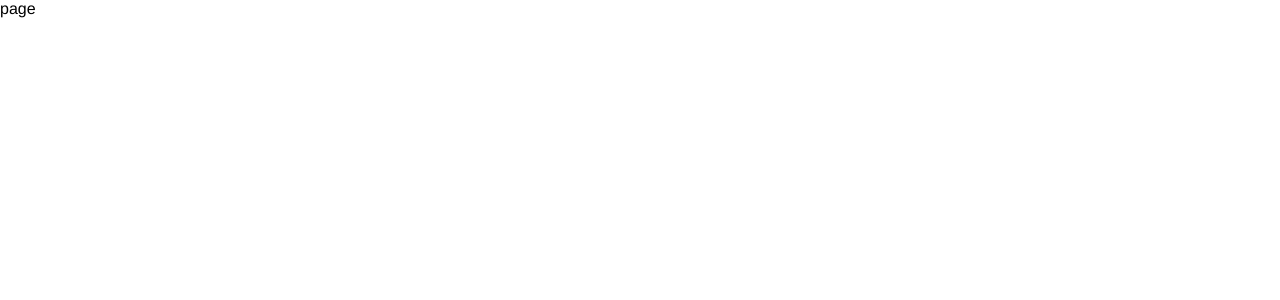
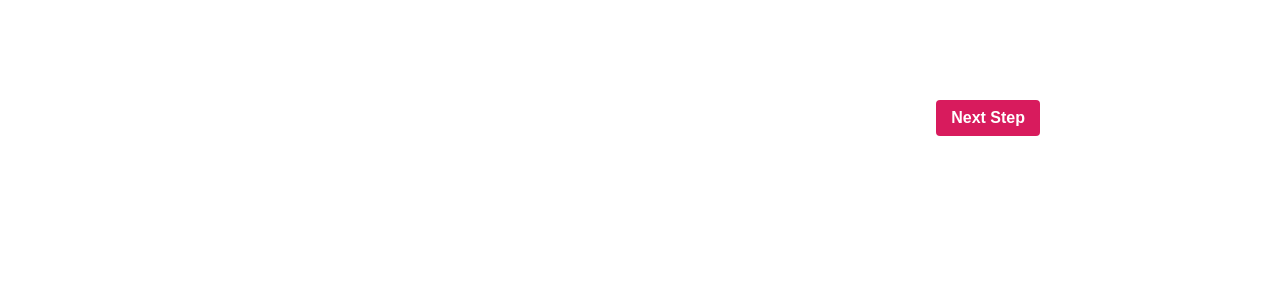
Before and after one commit to nomorehumor/2021-11-20-workshop-component-library, a React (Create React App) app: page / in a window 1280 px wide. Shown: the top 300 px of the page. Built offline with nearby package versions, Linux system fonts and the light colour scheme.

Commit message:
Application Step Page implemented correctly

```diff
--- a/src/App.css
+++ b/src/App.css
@@ -1,3 +1,7 @@
 .App {
-
+    width: 100%;
+    display: flex;
+    align-items: center;
+    flex-direction: column;
+    padding: 100px 0;
 }
--- a/src/App.tsx
+++ b/src/App.tsx
@@ -1,10 +1,11 @@
-import React from 'react';
+import "./App.css";
 
-import './App.css';
-import {ApplicationPage} from "./pages/Application/ApplicationPage";
+import React from "react";
 
-export const App = () =>  (
-    <div className="App">
-      <ApplicationPage />
-    </div>
-  );
+import { ApplicationPage } from "./pages/Application/ApplicationPage";
+
+export const App = () => (
+  <div className="App">
+    <ApplicationPage />
+  </div>
+);
--- /dev/null
+++ b/src/pages/Application/ApplicationPage.css
@@ -0,0 +1,6 @@
+.ApplicationPage {
+  width: 100%;
+  display: flex;
+  max-width: 800px;
+  flex-direction: column;
+}
--- a/src/pages/Application/ApplicationPage.tsx
+++ b/src/pages/Application/ApplicationPage.tsx
@@ -1,7 +1,71 @@
-import React from 'react';
+import "./ApplicationPage.css";
 
-export const ApplicationPage = () =>  (
-    <div>
-        page
+import React, { ReactNode, useCallback, useState } from "react";
+import { ApplicationPageExperiences } from "./steps/ApplicationPageExperiences/ApplicationPageExperiences";
+import { ApplicationPageContactDetails } from "./steps/ApplicationPageContactDetails/ApplicationPageContactDetails";
+import { ApplicationPageConditions } from "./steps/ApplicationPageConditions/ApplicationPageConditions";
+
+export enum ApplicationStep {
+  CONDITIONS = "conditions",
+  CONTACT_DETAILS = "contactDetails",
+  EXPERIENCES = "experiences",
+}
+
+const ApplicationNextStepMap: Record<
+  ApplicationStep,
+  ApplicationStep | undefined
+> = {
+  [ApplicationStep.CONTACT_DETAILS]: ApplicationStep.EXPERIENCES,
+  [ApplicationStep.EXPERIENCES]: ApplicationStep.CONDITIONS,
+  [ApplicationStep.CONDITIONS]: undefined,
+};
+
+export const ApplicationPage = () => {
+  const [currentStep, setCurrentStep] = useState<ApplicationStep>(
+    ApplicationStep.CONTACT_DETAILS
+  );
+  const [pageData, setPageData] = useState<Record<ApplicationStep, unknown>>({
+    [ApplicationStep.CONDITIONS]: undefined,
+    [ApplicationStep.CONTACT_DETAILS]: undefined,
+    [ApplicationStep.EXPERIENCES]: undefined,
+  });
+
+  const handleGoToNextStep = useCallback(
+    (pageData: unknown) => {
+      const nextStep = ApplicationNextStepMap[currentStep];
+
+      setPageData((prevState) => ({ ...prevState, [currentStep]: pageData }));
+
+      if (nextStep) {
+        setCurrentStep(nextStep);
+      }
+    },
+    [currentStep]
+  );
+
+  return (
+    <div className="ApplicationPage">
+      {(() => {
+        const StepMap: Record<ApplicationStep, ReactNode> = {
+          [ApplicationStep.EXPERIENCES]: (
+            <ApplicationPageExperiences
+              handleGoToNextStep={handleGoToNextStep}
+            />
+          ),
+          [ApplicationStep.CONTACT_DETAILS]: (
+            <ApplicationPageContactDetails
+              handleGoToNextStep={handleGoToNextStep}
+            />
+          ),
+          [ApplicationStep.CONDITIONS]: (
+            <ApplicationPageConditions
+              handleGoToNextStep={handleGoToNextStep}
+            />
+          ),
+        };
+
+        return StepMap[currentStep];
+      })()}
     </div>
-);
+  );
+};
--- /dev/null
+++ b/src/pages/Application/components/ApplciationPageStep.css
@@ -0,0 +1,18 @@
+.ApplicationPageStep {
+  width: 100%;
+  display: flex;
+  flex-direction: column;
+}
+
+.ApplicationPageChildrenContainer {
+  width: 100%;
+  display: flex;
+  flex-direction: column;
+}
+
+.ApplicationPageButtonContainer {
+  width: 100%;
+  display: flex;
+  flex-direction: row;
+  justify-content: flex-end;
+}
--- a/src/pages/Application/components/ApplicationPageStep.tsx
+++ b/src/pages/Application/components/ApplicationPageStep.tsx
@@ -1,7 +1,31 @@
-import React from 'react';
+import "./ApplciationPageStep.css";
 
-export const ApplicationPageStep = () =>  (
-    <div>
-        step
+import React, { ReactNode } from "react";
+
+import { Button } from "../../../components/Button/Button";
+
+interface ApplicationPageStepProps {
+  handleGoToNextStep: (pageData: unknown) => void;
+  pageData: unknown;
+  children: ReactNode;
+  nextButtonLabel: string;
+}
+
+export const ApplicationPageStep = ({
+  children,
+  handleGoToNextStep,
+  nextButtonLabel,
+  pageData,
+}: ApplicationPageStepProps) => (
+  <div className="ApplicationPageStep">
+    <div className="ApplicationPageChildrenContainer">{children}</div>
+
+    <div className="ApplicationPageButtonContainer">
+      <Button
+        primary
+        label={nextButtonLabel}
+        onClick={() => handleGoToNextStep(pageData)}
+      />
     </div>
+  </div>
 );
--- a/src/pages/Application/steps/ApplicationPageConditions/ApplicationPageConditions.tsx
+++ b/src/pages/Application/steps/ApplicationPageConditions/ApplicationPageConditions.tsx
@@ -1,7 +1,22 @@
-import React from 'react';
+import React from "react";
+import { ApplicationPageStep } from "../../components/ApplicationPageStep";
 
-export const ApplicationPageConditions = () =>  (
-    <div>
+interface ApplicationPageConditionsProps {
+  handleGoToNextStep: (pageData: unknown) => void;
+}
 
-    </div>
-);
+export const ApplicationPageConditions = ({
+  handleGoToNextStep,
+}: ApplicationPageConditionsProps) => {
+  // --- YOUR CODE HERE ---
+
+  return (
+    <ApplicationPageStep
+      handleGoToNextStep={handleGoToNextStep}
+      pageData={{}}
+      nextButtonLabel="Submit"
+    >
+      <div></div>
+    </ApplicationPageStep>
+  );
+};
--- a/src/pages/Application/steps/ApplicationPageContactDetails/ApplicationPageContactDetails.tsx
+++ b/src/pages/Application/steps/ApplicationPageContactDetails/ApplicationPageContactDetails.tsx
@@ -1,7 +1,22 @@
-import React from 'react';
+import React from "react";
+import { ApplicationPageStep } from "../../components/ApplicationPageStep";
 
-export const ApplicationPageContactDetails = () =>  (
-    <div>
+interface ApplicationPageContactDetailsProps {
+  handleGoToNextStep: (pageData: unknown) => void;
+}
 
-    </div>
-);
+export const ApplicationPageContactDetails = ({
+  handleGoToNextStep,
+}: ApplicationPageContactDetailsProps) => {
+  // --- YOUR CODE HERE ---
+
+  return (
+    <ApplicationPageStep
+      pageData={{}}
+      nextButtonLabel="Next Step"
+      handleGoToNextStep={handleGoToNextStep}
+    >
+      <div></div>
+    </ApplicationPageStep>
+  );
+};
--- a/src/pages/Application/steps/ApplicationPageExperiences/ApplicationPageExperiences.tsx
+++ b/src/pages/Application/steps/ApplicationPageExperiences/ApplicationPageExperiences.tsx
@@ -1,7 +1,22 @@
-import React from 'react';
+import React from "react";
+import { ApplicationPageStep } from "../../components/ApplicationPageStep";
 
-export const ApplicationPageExperiences = () =>  (
-    <div>
+interface ApplicationPageExperiencesProps {
+  handleGoToNextStep: (pageData: unknown) => void;
+}
 
-    </div>
-);
+export const ApplicationPageExperiences = ({
+  handleGoToNextStep,
+}: ApplicationPageExperiencesProps) => {
+  // --- YOUR CODE HERE ---
+
+  return (
+    <ApplicationPageStep
+      handleGoToNextStep={handleGoToNextStep}
+      pageData={{}}
+      nextButtonLabel="Next Step"
+    >
+      <div></div>
+    </ApplicationPageStep>
+  );
+};
```
Also changed, not shown: 1 other file (tests, documents, lock files or other folders).
